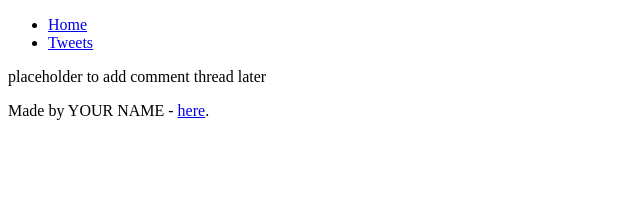
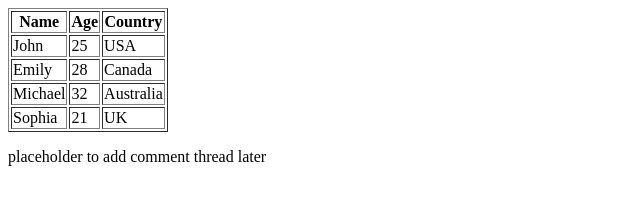
Before and after one commit to kojoashiadey/My_First_Portfolio, a plain HTML site: page html_basic/index.html in a window 1280 px wide. Shown: the whole page, without its empty margins (0-640 px from the left). Drawn offline with Linux system fonts and the light colour scheme.

Commit message:
Update index.html

```diff
--- a/html_basic/index.html
+++ b/html_basic/index.html
@@ -1,34 +1,42 @@
-<!DOCTYPE html>
-<html lang="en">
-<head>
-  <meta charset="UTF-8">
-  <title>My Website</title>
-</head>
-<body>
+<main>
+  <article>
+    <!-- Your existing content: paragraphs, images, etc. -->
 
-  <!-- Header with navigation links -->
-  <header>
-    <ul>
-      <li><a href="index.html">Home</a></li>
-      <li><a href="tweets.html">Tweets</a></li>
-    </ul>
-  </header>
+    <!-- Add the table just before this closing tag -->
+    <table border="1">
+      <thead>
+        <tr>
+          <th>Name</th>
+          <th>Age</th>
+          <th>Country</th>
+        </tr>
+      </thead>
+      <tbody>
+        <tr>
+          <td>John</td>
+          <td>25</td>
+          <td>USA</td>
+        </tr>
+        <tr>
+          <td>Emily</td>
+          <td>28</td>
+          <td>Canada</td>
+        </tr>
+        <tr>
+          <td>Michael</td>
+          <td>32</td>
+          <td>Australia</td>
+        </tr>
+        <tr>
+          <td>Sophia</td>
+          <td>21</td>
+          <td>UK</td>
+        </tr>
+      </tbody>
+    </table>
+  </article>
 
-  <!-- Main content section -->
-  <main>
-    <article>
-      <!-- For index.html: paragraphs, headings, and image -->
-      <!-- For tweets.html: embed a tweet here -->
-    </article>
-    <aside>
-      <p>placeholder to add comment thread later</p>
-    </aside>
-  </main>
-
-  <!-- Footer -->
-  <footer>
-    <p>Made by YOUR NAME - <a href="https://your-link.com" target="_blank">here</a>.</p>
-  </footer>
-
-</body>
-</html>
+  <aside>
+    <p>placeholder to add comment thread later</p>
+  </aside>
+</main>
```
